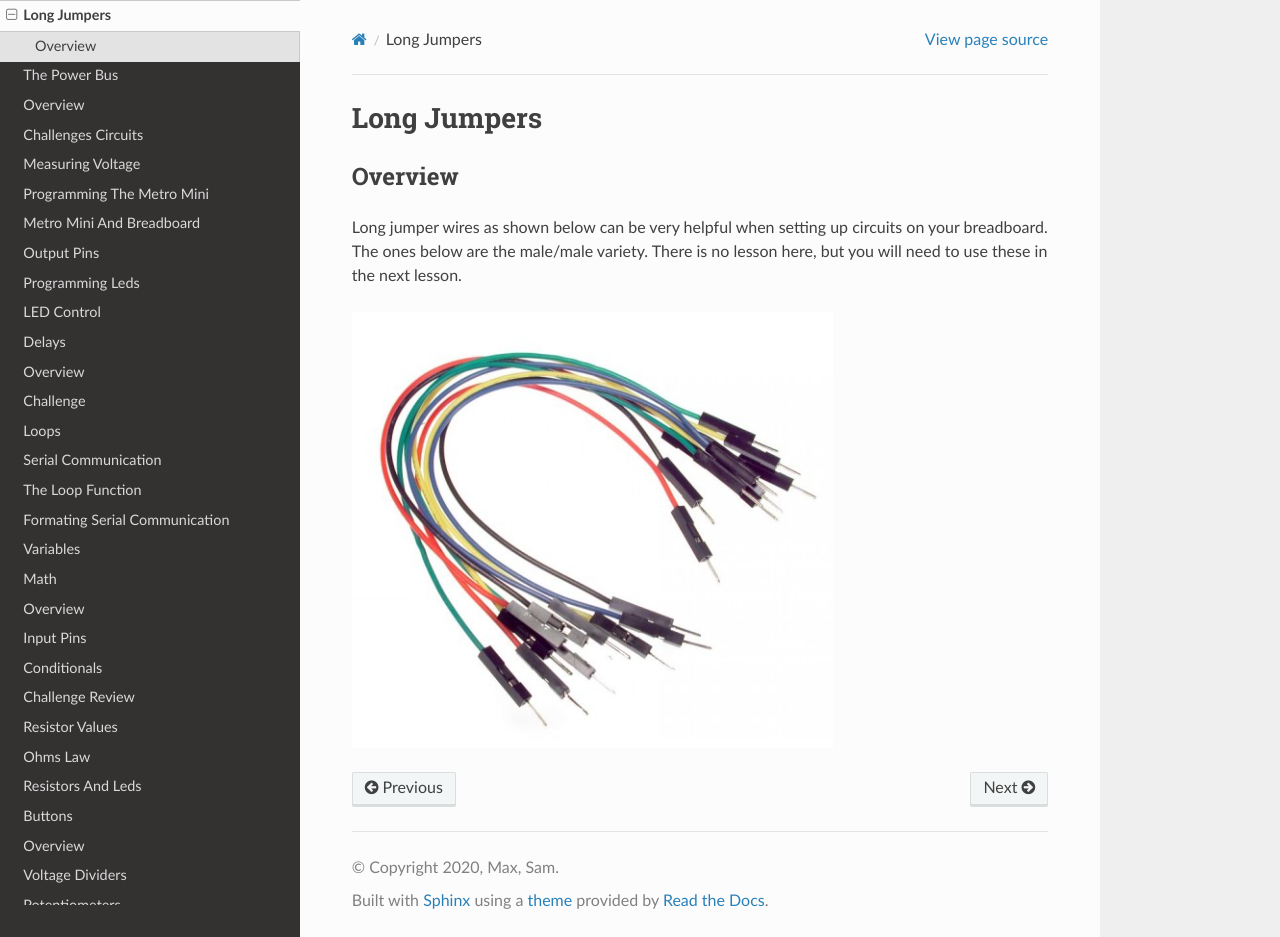
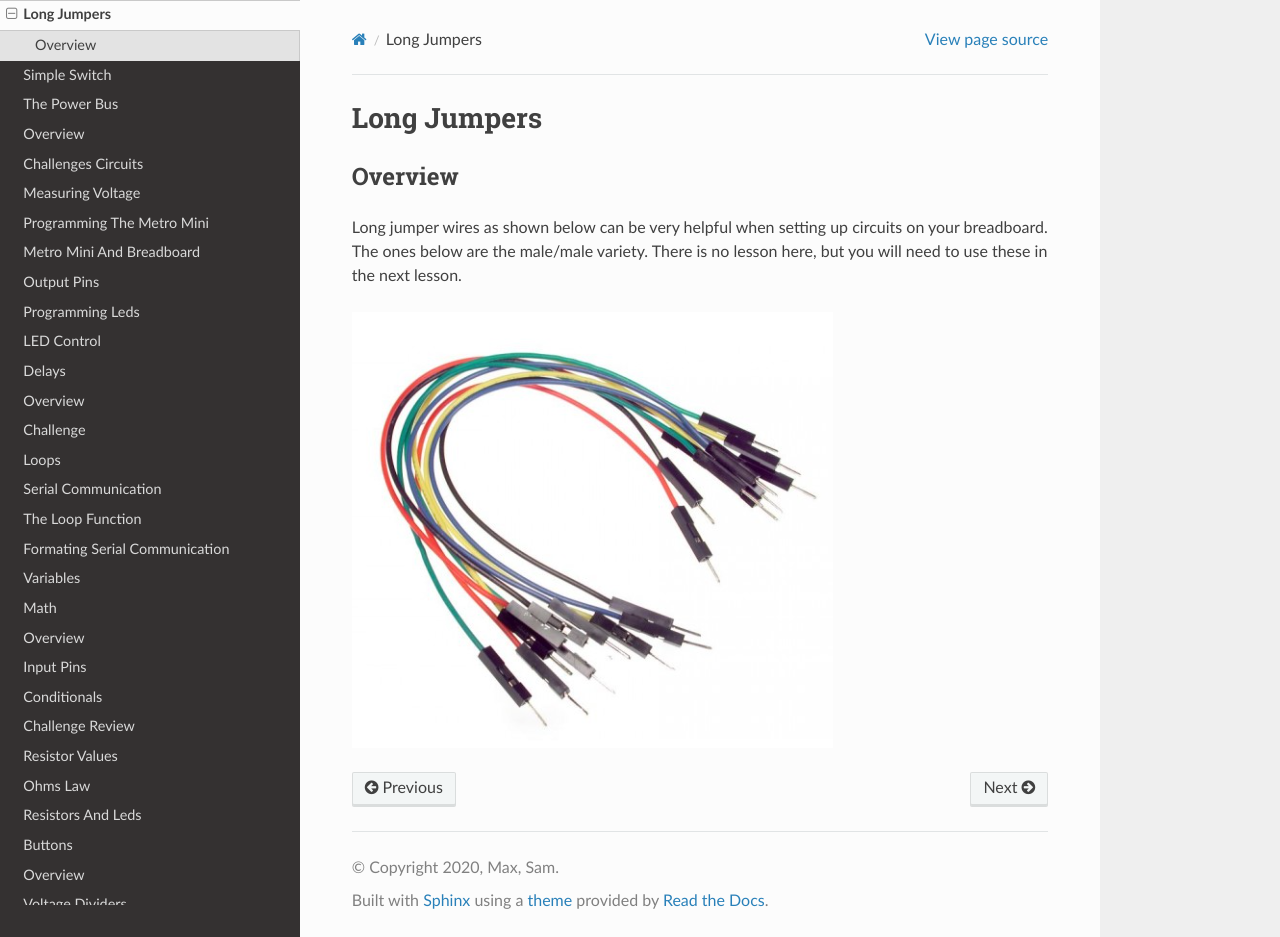
Before and after one commit to maxtkc/mvths-wiki, a Sphinx documentation site: the page built from docs/004b-long-jumper.rst, in a window 1280 px wide and 937 px high. Built offline with Sphinx 7.4.7 and the Read the Docs theme 2.0.0, drawn with Linux system fonts in a browser that asks for light colours; pages that are not in the unit, such as notebooks, are missing from menus.

```diff
--- a/docs/index.rst
+++ b/docs/index.rst
@@ -16,8 +16,8 @@ The following is a list of guides for learning about electronics and software in
    001-simple-circuit
    002-breadboard-circuit
    003-more-leds
+   004b-long-jumper
    004-simple-switch
-   004b-long-jumper
    005-the-power-bus
    005b-breadboard-convention
    006-challenges-circuits
```
